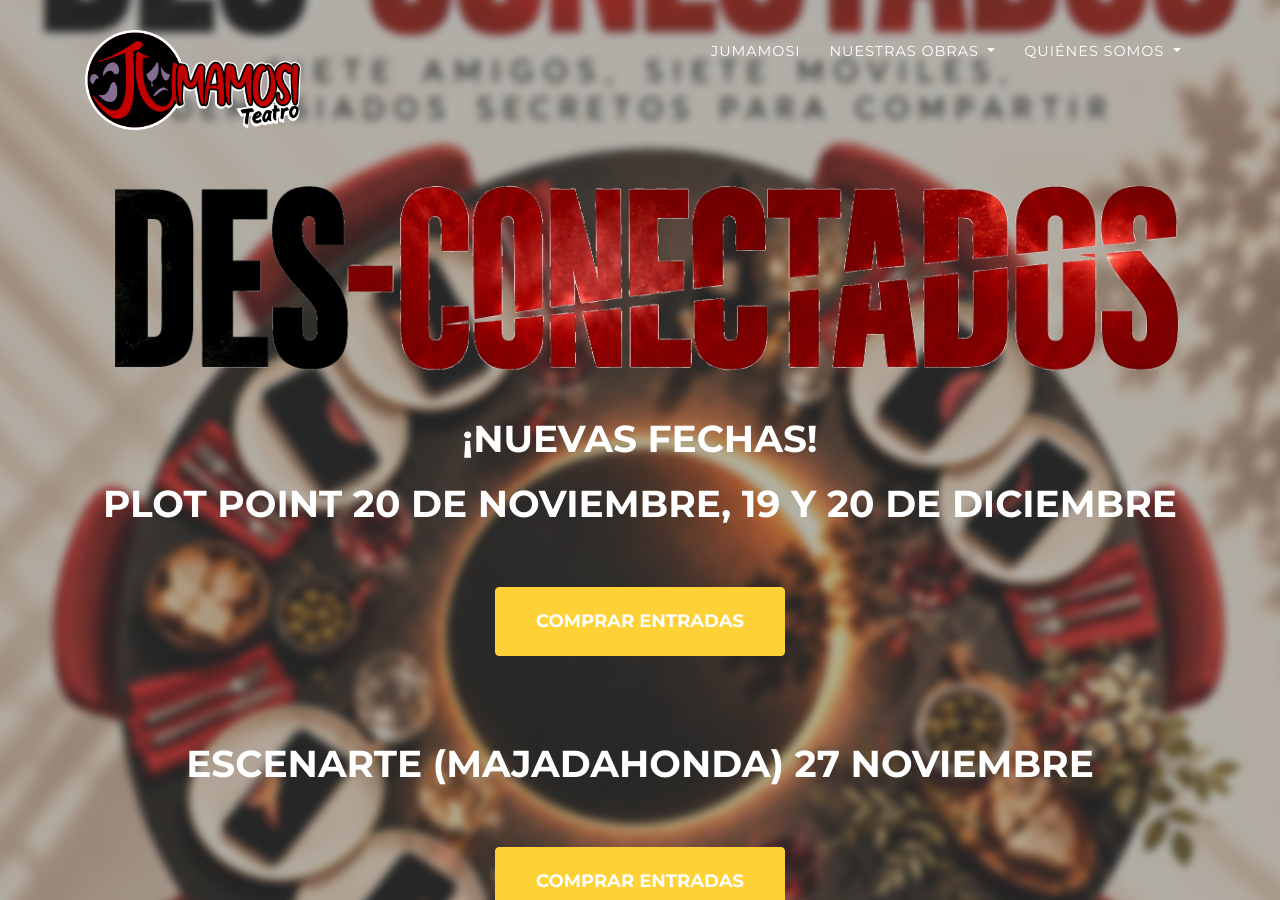
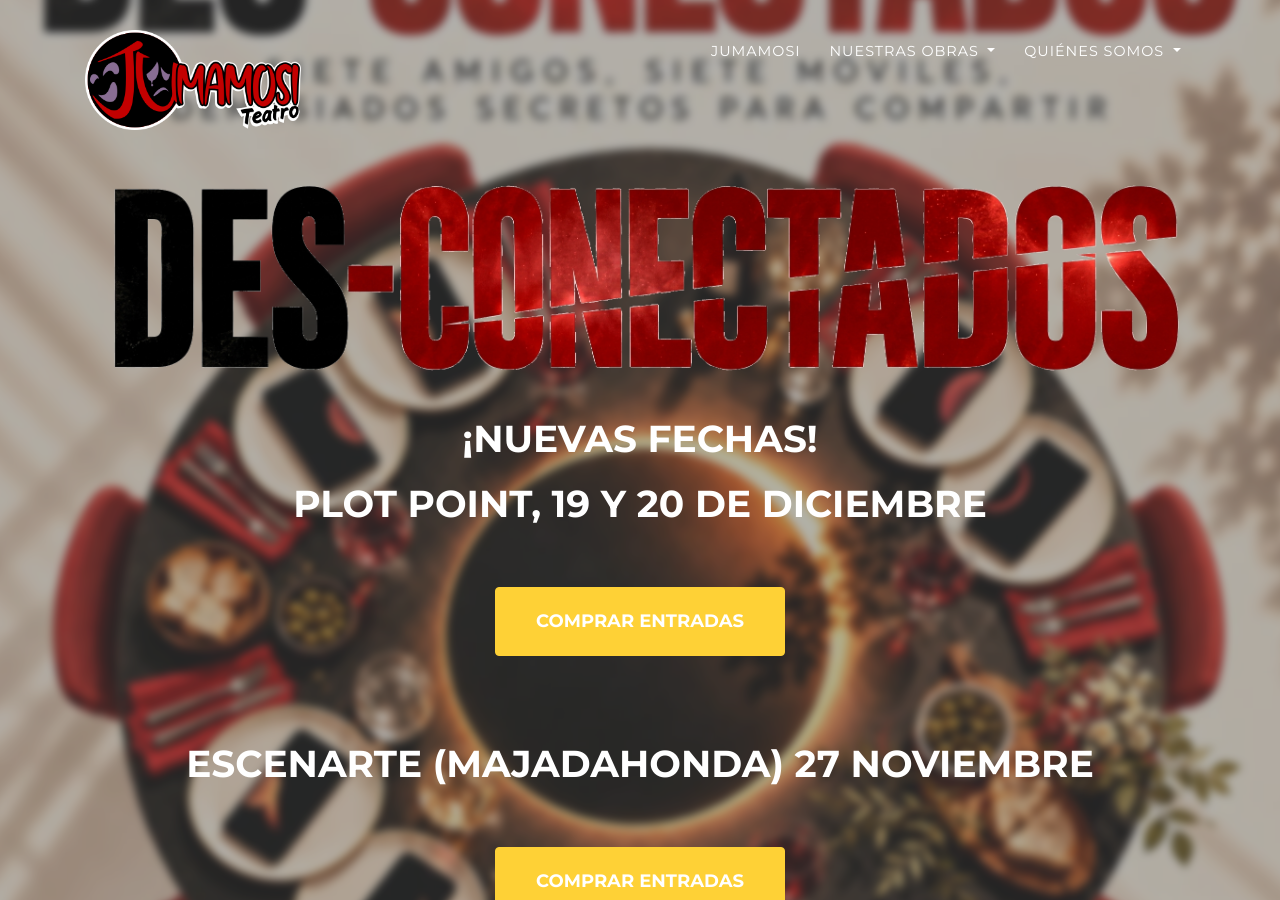
Before and after one commit to jumamositeatro/jumamositeatro.github.io, a Jekyll site: the page built from index.md, in a window 1280 px wide and 900 px high. Built offline with Jekyll 4.4.1, drawn with Linux system fonts in a browser that asks for light colours; some web fonts are replaced.

Commit message:
Update plays fechas.yml

```diff
--- a/_data/plays.yml
+++ b/_data/plays.yml
@@ -110,7 +110,7 @@ desconectados:
   header:
     title: "<img src='assets/img/desconectados/titulo.png' style='width: 100%;' alt='Des-conectados'>" #La sirena en la niebla
     #title: Des-conectad@s #"<img src='XXXXXXXXXXXX' style='width: 100%;' alt='Des-conectados'>" #Des-conectados
-    text: <b>¡NUEVAS FECHAS!</b><br/>Plot Point 20 de noviembre, 19 y 20 de diciembre
+    text: <b>¡NUEVAS FECHAS!</b><br/>Plot Point, 19 y 20 de diciembre
     button:
       text: COMPRAR ENTRADAS
       link: "https://www.plotpoint.es/obra-teatro/des-conectads/"
```
